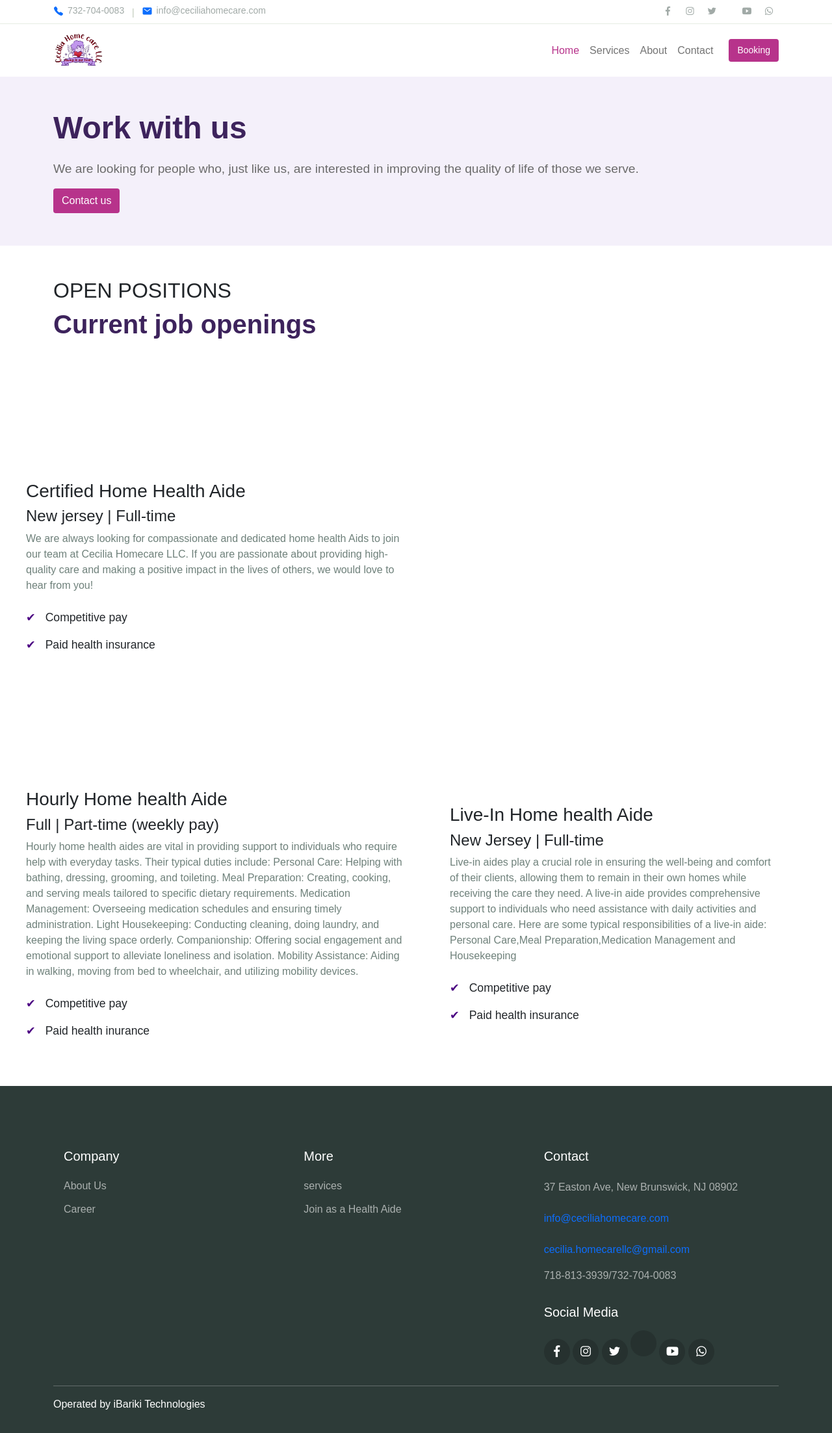
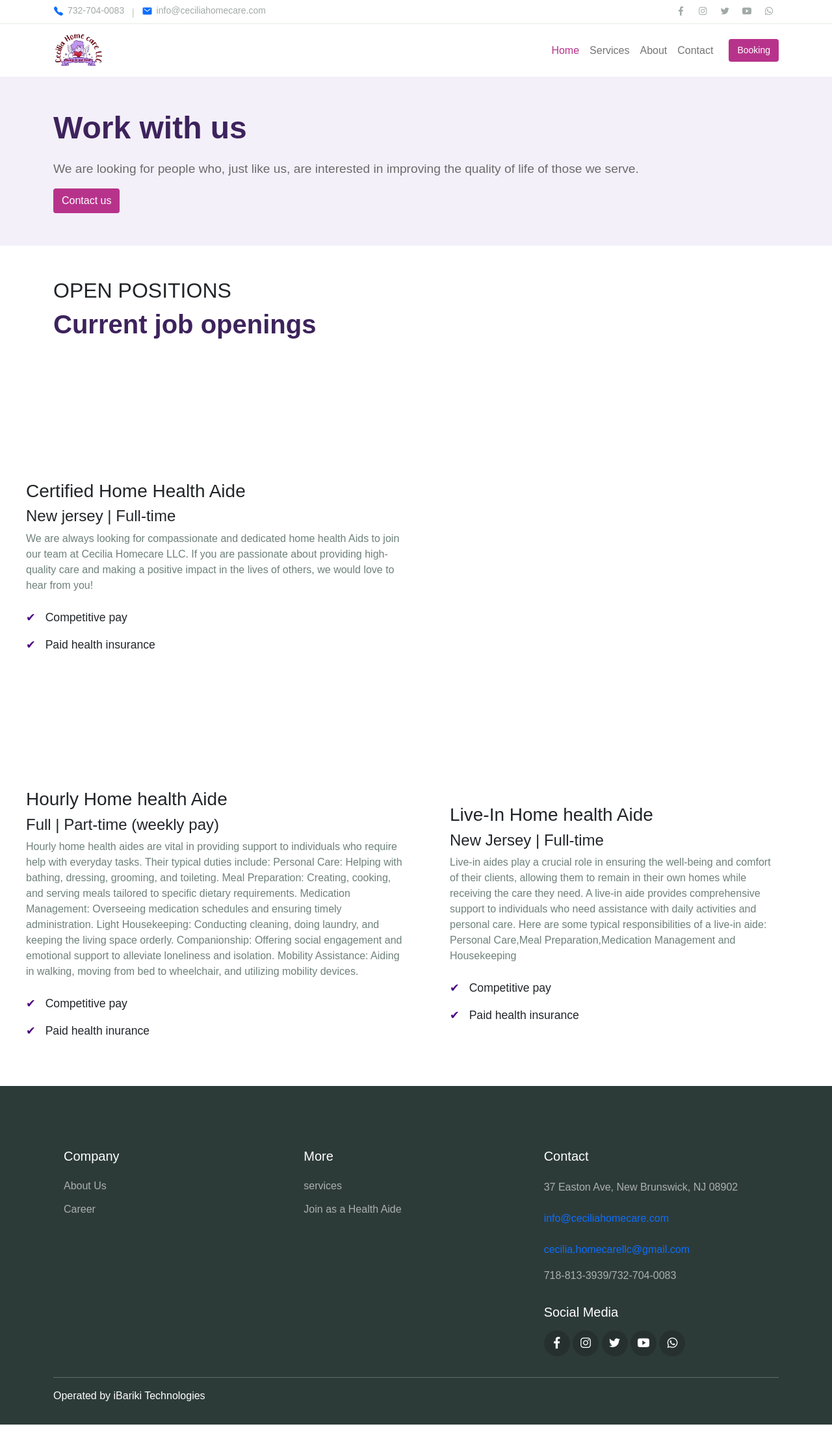
Before and after one commit to KeziahOkyere41/ceceliahomecare, a website: page careers.html in a window 1280 px wide. Shown: the whole page at 65% size. Drawn offline with nearby package versions, Linux system fonts and the light colour scheme; files whose address does not match are found by name.

Commit message:
added codes

```diff
--- a/careers.html
+++ b/careers.html
@@ -51,8 +51,8 @@
               <a href="https://www.instagram.com/ceciliahomecare" target="_blank"><span
                   class="mai-logo-instagram"></span></a>
               <a href="https://x.com/CeciliaHomeCare" target="_blank"><span class="mai-logo-twitter"></span></a>
-              <a href="https://www.tiktok.com/@ceciliahomecare" target="_blank"><span
-                  class="mai-logo-tiktok"></span></a>
+              <!-- <a href="https://www.tiktok.com/@ceciliahomecare" target="_blank"><span
+                  class="mai-logo-tiktok"></span></a> -->
               <a href="https://www.youtube.com/@user-tr6nw8cu2v" target="_blank"><span
                   class="mai-logo-youtube"></span></a>
               <a href="#" target="_blank"><span class="mai-logo-whatsapp"></span></a>
@@ -227,7 +227,6 @@
             <a href="https://www.instagram.com/ceciliahomecare" target="_blank"><span
                 class="mai-logo-instagram"></span></a>
             <a href="https://x.com/CeciliaHomeCare" target="_blank"><span class="mai-logo-twitter"></span></a>
-            <a href="https://www.tiktok.com/@ceciliahomecare" target="_blank"><span class="mai-logo-tiktok"></span></a>
             <a href="https://www.youtube.com/@user-tr6nw8cu2v" target="_blank"><span
                 class="mai-logo-youtube"></span></a>
             <a href="#" target="_blank"><span class="mai-logo-whatsapp"></span></a>
```
Also changed, not shown: about.html (+4 -4 lines), contact.html (+2 -3 lines), index.html (+4 -5 lines), services.html (+2 -3 lines).
